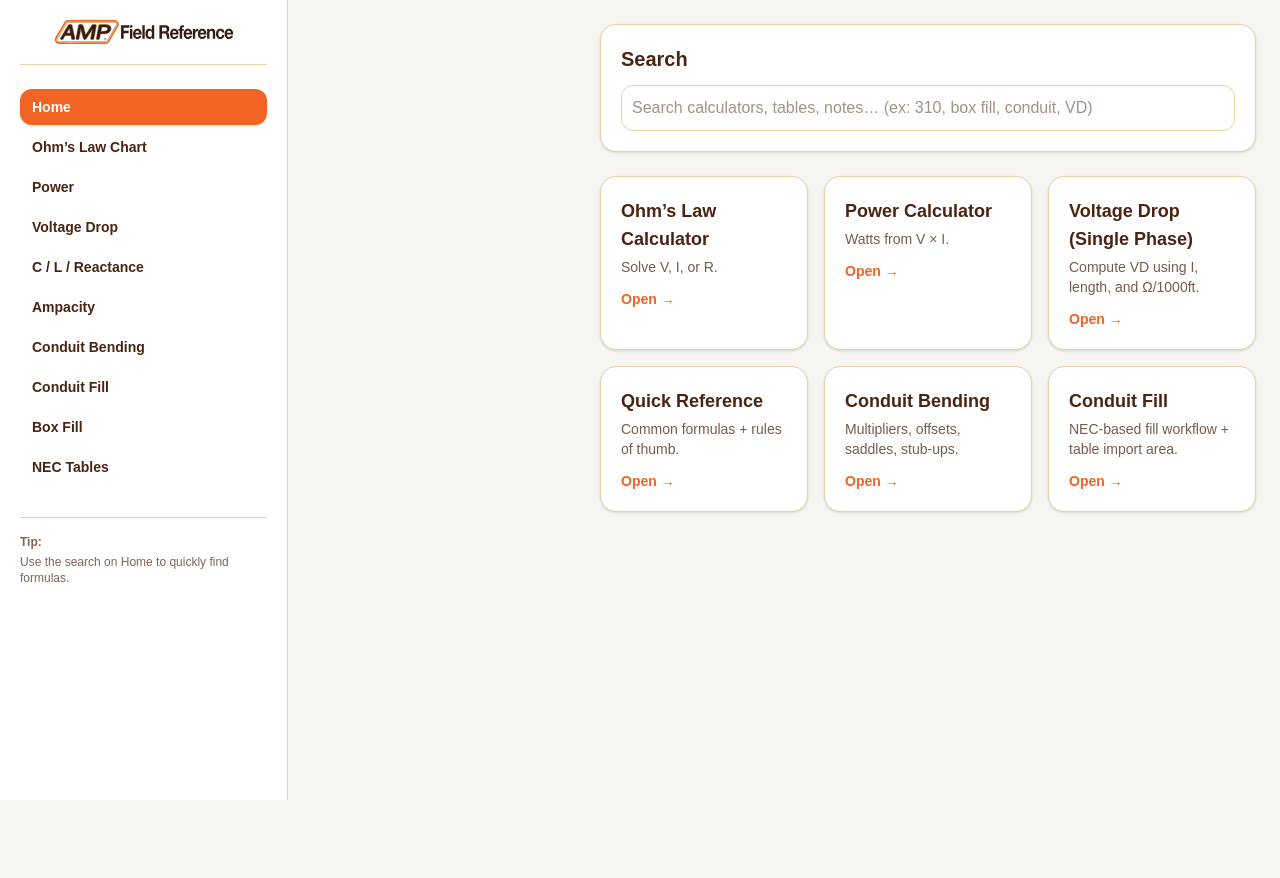
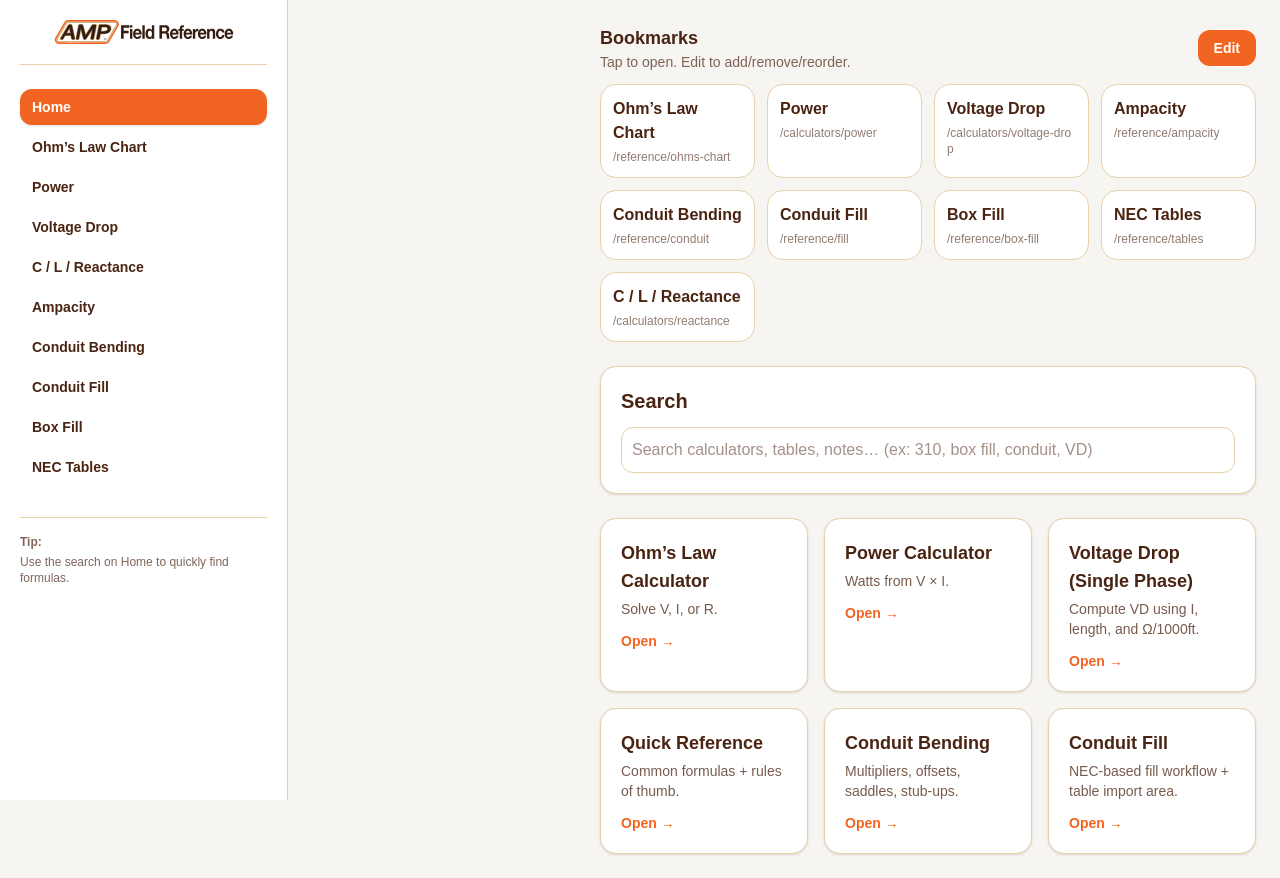
Before and after one commit to laidlawws/amp-field-guide, a Next.js app: page / in a window 1280 px wide. Before the commit the page ends 800 px from the top, so only its background shows below. Built offline with nearby package versions, Linux system fonts and the light colour scheme.

Commit message:
Bookmarks

```diff
--- a/app/page.tsx
+++ b/app/page.tsx
@@ -1,5 +1,6 @@
 "use client";
 
+import Bookmarks from "@/components/Bookmarks";
 import { useMemo, useState } from "react";
 import Link from "next/link";
 import Card from "@/components/Card";
@@ -21,6 +22,7 @@ export default function Home() {
 
   return (
     <div className="max-w-5xl mx-auto space-y-6">
+      <Bookmarks />
       <Card title="Search">
         <input
           className="input"
--- /dev/null
+++ b/components/Bookmarks.tsx
@@ -0,0 +1,252 @@
+"use client";
+
+import Link from "next/link";
+import { useEffect, useMemo, useState } from "react";
+
+type Bookmark = {
+  id: string;
+  label: string;
+  href: string;
+};
+
+const STORAGE_KEY = "amp_bookmarks_v1";
+
+const DEFAULT_BOOKMARKS: Bookmark[] = [
+  { id: "ohms", label: "Ohm’s Law Chart", href: "/reference/ohms-chart" },
+  { id: "power", label: "Power", href: "/calculators/power" },
+  { id: "vd", label: "Voltage Drop", href: "/calculators/voltage-drop" },
+  { id: "ampacity", label: "Ampacity", href: "/reference/ampacity" },
+  { id: "conduit", label: "Conduit Bending", href: "/reference/conduit" },
+  { id: "fill", label: "Conduit Fill", href: "/reference/fill" },
+  { id: "boxfill", label: "Box Fill", href: "/reference/box-fill" },
+  { id: "tables", label: "NEC Tables", href: "/reference/tables" },
+  { id: "react", label: "C / L / Reactance", href: "/calculators/reactance" },
+];
+
+function uid() {
+  return `${Date.now().toString(36)}_${Math.random().toString(36).slice(2, 8)}`;
+}
+
+function safeParse(json: string | null): Bookmark[] | null {
+  if (!json) return null;
+  try {
+    const parsed = JSON.parse(json);
+    if (!Array.isArray(parsed)) return null;
+    // minimal validation
+    const ok = parsed.every(
+      (x) =>
+        x &&
+        typeof x.id === "string" &&
+        typeof x.label === "string" &&
+        typeof x.href === "string"
+    );
+    return ok ? (parsed as Bookmark[]) : null;
+  } catch {
+    return null;
+  }
+}
+
+export default function Bookmarks() {
+  const [items, setItems] = useState<Bookmark[]>(DEFAULT_BOOKMARKS);
+  const [editing, setEditing] = useState(false);
+
+  const [label, setLabel] = useState("");
+  const [href, setHref] = useState("");
+
+  // Load from localStorage on first client render
+  useEffect(() => {
+    const saved = safeParse(localStorage.getItem(STORAGE_KEY));
+    if (saved && saved.length) setItems(saved);
+  }, []);
+
+  // Persist any changes
+  useEffect(() => {
+    localStorage.setItem(STORAGE_KEY, JSON.stringify(items));
+  }, [items]);
+
+  const normalizedHref = useMemo(() => {
+    const h = href.trim();
+    if (!h) return "";
+    // Allow internal routes like /calculators/power
+    if (h.startsWith("/")) return h;
+    // Allow https://… links too
+    if (h.startsWith("http://") || h.startsWith("https://")) return h;
+    // Default to internal if user types "reference/tables"
+    return `/${h}`;
+  }, [href]);
+
+  function addBookmark() {
+    const l = label.trim();
+    const h = normalizedHref;
+    if (!l || !h) return;
+
+    setItems((prev) => [{ id: uid(), label: l, href: h }, ...prev]);
+    setLabel("");
+    setHref("");
+  }
+
+  function remove(id: string) {
+    setItems((prev) => prev.filter((b) => b.id !== id));
+  }
+
+  function move(id: string, dir: -1 | 1) {
+    setItems((prev) => {
+      const idx = prev.findIndex((b) => b.id === id);
+      if (idx < 0) return prev;
+      const j = idx + dir;
+      if (j < 0 || j >= prev.length) return prev;
+      const copy = [...prev];
+      const [it] = copy.splice(idx, 1);
+      copy.splice(j, 0, it);
+      return copy;
+    });
+  }
+
+  // Drag & drop (desktop)
+  function onDragStart(e: React.DragEvent, id: string) {
+    e.dataTransfer.setData("text/plain", id);
+    e.dataTransfer.effectAllowed = "move";
+  }
+
+  function onDrop(e: React.DragEvent, targetId: string) {
+    e.preventDefault();
+    const draggedId = e.dataTransfer.getData("text/plain");
+    if (!draggedId || draggedId === targetId) return;
+
+    setItems((prev) => {
+      const from = prev.findIndex((b) => b.id === draggedId);
+      const to = prev.findIndex((b) => b.id === targetId);
+      if (from < 0 || to < 0) return prev;
+
+      const copy = [...prev];
+      const [it] = copy.splice(from, 1);
+      copy.splice(to, 0, it);
+      return copy;
+    });
+  }
+
+  function resetDefaults() {
+    setItems(DEFAULT_BOOKMARKS);
+  }
+
+  return (
+    <section className="space-y-3">
+      <div className="flex items-center justify-between gap-3">
+        <div>
+          <div className="text-lg font-extrabold">Bookmarks</div>
+          <div className="text-sm text-[#4a2412]/70">
+            Tap to open. Edit to add/remove/reorder.
+          </div>
+        </div>
+
+        <button
+          onClick={() => setEditing((v) => !v)}
+          className="rounded-xl bg-[#f26422] text-white px-4 py-2 text-sm font-extrabold hover:opacity-90"
+        >
+          {editing ? "Done" : "Edit"}
+        </button>
+      </div>
+
+      {/* Bookmark grid */}
+      <div className="grid grid-cols-2 sm:grid-cols-3 lg:grid-cols-4 gap-3">
+        {items.map((b) => (
+          <div
+            key={b.id}
+            draggable={editing}
+            onDragStart={(e) => onDragStart(e, b.id)}
+            onDragOver={(e) => editing && e.preventDefault()}
+            onDrop={(e) => editing && onDrop(e, b.id)}
+            className={`rounded-2xl border border-[#e6d2a8] bg-white p-3 transition ${
+              editing ? "ring-1 ring-[#f26422]/30" : ""
+            }`}
+          >
+            <Link
+              href={b.href}
+              className="block font-extrabold text-[#4a2412] hover:underline"
+              onClick={(e) => {
+                if (editing) e.preventDefault();
+              }}
+            >
+              {b.label}
+            </Link>
+            <div className="mt-1 text-xs text-[#4a2412]/60 break-all">
+              {b.href}
+            </div>
+
+            {editing && (
+              <div className="mt-3 flex items-center justify-between gap-2">
+                <div className="flex gap-2">
+                  <button
+                    onClick={() => move(b.id, -1)}
+                    className="rounded-lg border border-[#e6d2a8] bg-[#f7f5f2] px-2 py-1 text-xs font-extrabold"
+                    aria-label="Move up"
+                    title="Move up"
+                  >
+                    ↑
+                  </button>
+                  <button
+                    onClick={() => move(b.id, 1)}
+                    className="rounded-lg border border-[#e6d2a8] bg-[#f7f5f2] px-2 py-1 text-xs font-extrabold"
+                    aria-label="Move down"
+                    title="Move down"
+                  >
+                    ↓
+                  </button>
+                </div>
+
+                <button
+                  onClick={() => remove(b.id)}
+                  className="rounded-lg border border-[#e6d2a8] bg-white px-2 py-1 text-xs font-extrabold text-[#f26422]"
+                  aria-label="Delete"
+                >
+                  Delete
+                </button>
+              </div>
+            )}
+          </div>
+        ))}
+      </div>
+
+      {/* Edit panel */}
+      {editing && (
+        <div className="rounded-2xl border border-[#e6d2a8] bg-white p-4 space-y-3">
+          <div className="text-sm font-extrabold">Add bookmark</div>
+
+          <div className="grid sm:grid-cols-3 gap-3">
+            <input
+              className="input"
+              value={label}
+              onChange={(e) => setLabel(e.target.value)}
+              placeholder="Label (e.g. Motor FLA)"
+            />
+            <input
+              className="input"
+              value={href}
+              onChange={(e) => setHref(e.target.value)}
+              placeholder="Route or URL (e.g. /reference/tables)"
+            />
+            <button
+              onClick={addBookmark}
+              className="rounded-xl bg-[#f26422] text-white px-4 py-2 font-extrabold hover:opacity-90"
+            >
+              Add
+            </button>
+          </div>
+
+          <div className="flex flex-wrap items-center gap-2">
+            <button
+              onClick={resetDefaults}
+              className="rounded-xl border border-[#e6d2a8] bg-[#f7f5f2] px-3 py-2 text-sm font-extrabold"
+            >
+              Reset to defaults
+            </button>
+
+            <div className="text-xs text-[#4a2412]/70">
+              Tip: On desktop you can drag cards to reorder.
+            </div>
+          </div>
+        </div>
+      )}
+    </section>
+  );
+}
```
